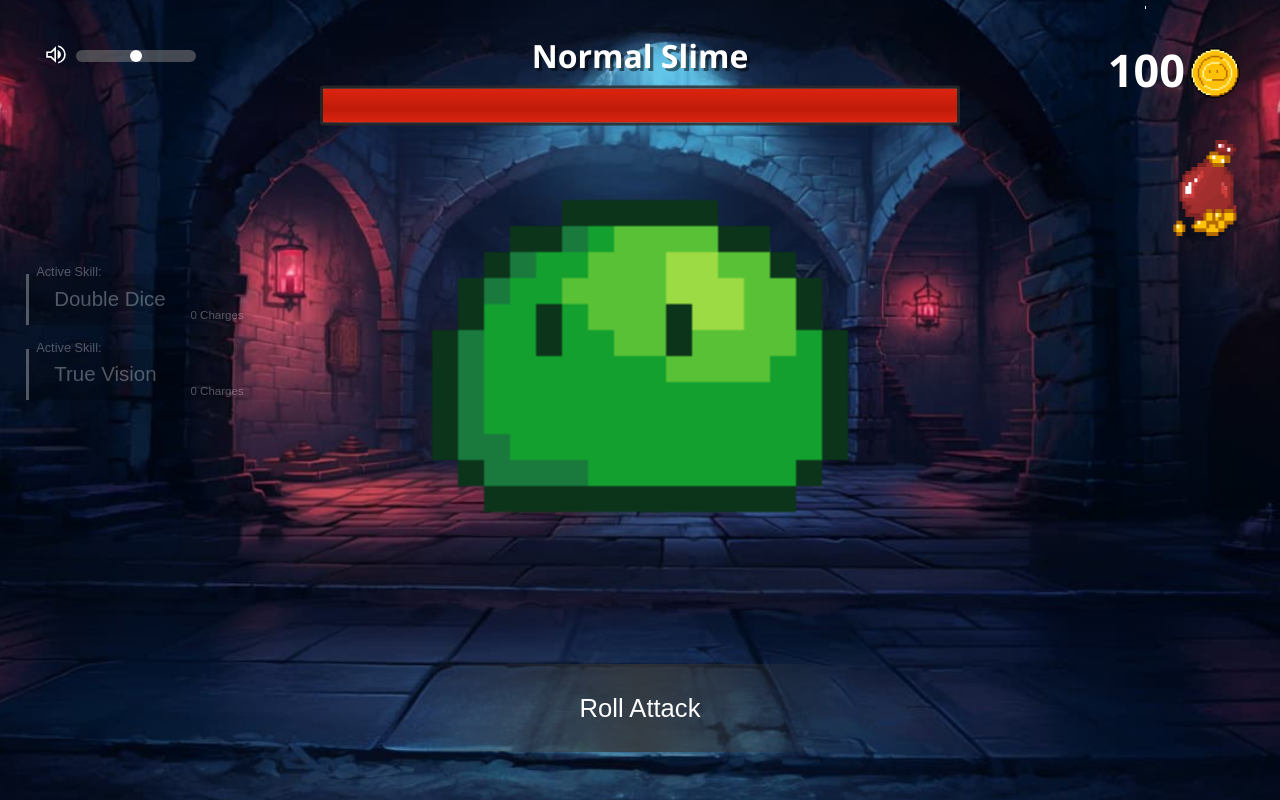
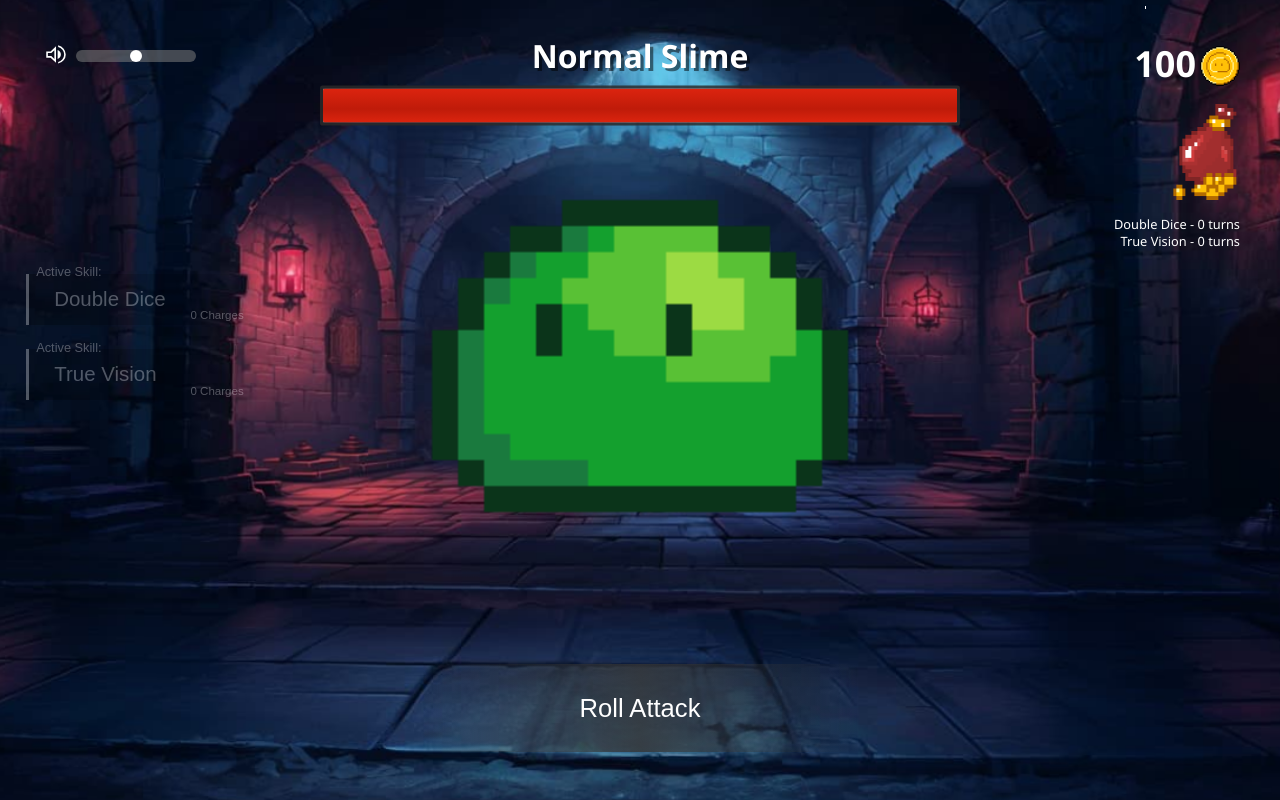
Before and after one commit to KaitoSugimura/ShuffleWeb, a React (Vite) app: page / in a window 1280 px wide. Both pictures are taken after a click on the button "Start Game". Built offline with nearby package versions, Linux system fonts and the light colour scheme.

Commit message:
Add UI of turns left of skill

```diff
--- a/src/Pages/Main/Main.jsx
+++ b/src/Pages/Main/Main.jsx
@@ -40,6 +40,8 @@ export default function Main() {
   };
   const doubleDiceTurnsRemaining = useRef(0);
   const trueVisionTurnsRemaining = useRef(0);
+
+  const [x, force] = useState(0);
 
   // Initial set
   useEffect(() => {
@@ -93,20 +95,20 @@ export default function Main() {
 
   const setDieAmount = useCallback(
     (amount) => {
+      doubleDiceTurnsRemaining.current += 1;
+      if (currentNumberOfCards.current === amount) return;
       currentNumberOfCards.current = amount;
-      doubleDiceTurnsRemaining.current = 1;
       if (combatState[0] === 1) {
         setCards(getNewSplitShuffleArrays());
       }
+      force(Date.now());
     },
     [combatState]
   );
 
   const setTrueVision = () => {
-    trueVisionTurnsRemaining.current = 3;
-    if (combatState[0] === 1) {
-      setCards((prev) => [...prev]);
-    }
+    trueVisionTurnsRemaining.current += 3;
+    force(Date.now());
   };
 
   const handleOnRollAttackClick = (event) => {
@@ -140,10 +142,12 @@ export default function Main() {
       enemyRef.current.takeDamage(Math.ceil(sum * getDamageMultiplier()));
     }, 500);
 
-    doubleDiceTurnsRemaining.current--;
+    doubleDiceTurnsRemaining.current -=
+      doubleDiceTurnsRemaining.current > 0 ? 1 : 0;
     currentNumberOfCards.current =
       doubleDiceTurnsRemaining.current > 0 ? 20 : 10;
-    trueVisionTurnsRemaining.current--;
+    trueVisionTurnsRemaining.current -=
+      trueVisionTurnsRemaining.current > 0 ? 1 : 0;
   };
 
   return (
@@ -153,6 +157,10 @@ export default function Main() {
         setTrueVision,
         currentGold: currentGoldAmount,
         addGold: addGoldAmount,
+        skillTurnsRemaining: [
+          doubleDiceTurnsRemaining.current,
+          trueVisionTurnsRemaining.current,
+        ],
       }}
     >
       <div className={styles.mainRoot}>
--- a/src/Pages/Main/Shop&Skills/MainUI.jsx
+++ b/src/Pages/Main/Shop&Skills/MainUI.jsx
@@ -6,7 +6,8 @@ import { MainContext } from "../Main";
 import { SoundContext } from "../../../Context/SoundContext";
 
 export default function MainUI() {
-  const { currentGold, setDieAmount, setTrueVision } = useContext(MainContext);
+  const { currentGold, setDieAmount, setTrueVision, skillTurnsRemaining } =
+    useContext(MainContext);
   const { playSFX } = useContext(SoundContext);
 
   const [skill1Held, setSkill1Held] = useState(0);
@@ -20,8 +21,8 @@ export default function MainUI() {
 
   const skill2Active = () => {
     playSFX("Skill1");
+    setTrueVision();
     setSkill2Held((prev) => prev - 1);
-    setTrueVision();
   };
 
   const SkillsList = [
@@ -33,6 +34,7 @@ export default function MainUI() {
         setSkill1Held((prev) => prev + 1);
       },
       active: skill1Active,
+      turnsLeft: skillTurnsRemaining[0],
     },
     {
       name: "True Vision",
@@ -42,6 +44,7 @@ export default function MainUI() {
         setSkill2Held((prev) => prev + 1);
       },
       active: skill2Active,
+      turnsLeft: skillTurnsRemaining[1],
     },
   ];
 
@@ -53,6 +56,13 @@ export default function MainUI() {
           <img src="/Images/Gold.png" className={styles.GoldImage}></img>
         </div>
         <Shop SkillsList={SkillsList} />
+        <div className={styles.activePassives}>
+          {SkillsList.map((skill, index) => (
+            <p className={styles.SkillTurnsLeft} key={index}>
+              {skill.name} - {skill.turnsLeft} turns
+            </p>
+          ))}
+        </div>
       </div>
       <Skills SkillsList={SkillsList} />
     </div>
--- a/src/Pages/Main/Shop&Skills/MainUI.module.css
+++ b/src/Pages/Main/Shop&Skills/MainUI.module.css
@@ -19,26 +19,39 @@
   position: absolute;
   top: 5vh;
   right: 5vh;
+  text-align: end;
 }
 
 .GoldCont{
   display: flex;
   align-items: center;
-  justify-content: center;
-  gap: 0.5rem;
+  justify-content: end;
+  gap: 0.5vh;
 }
 
 .GoldImage {
-  width: 5rem;
-  height: 5rem;
-  margin-top: 0.5rem;
+  width: 5vh;
+  height: 5vh;
+  margin-top: 0.5vh;
   display: inline-block;
 }
 
 .GoldText {
-  font-size: 4.5rem;
+  font-size: 4.5vh;
   font-weight: 700;
   color: white;
   display: inline-block;
 
 }
+
+.activePassives{
+  display: flex;
+  flex-direction: column;
+  justify-content: center;
+  align-items: end;
+
+  margin-top: 2vh;
+
+  font-size: 1vw;
+  color: white;
+}
--- a/src/Pages/Main/Shop&Skills/Shop.module.css
+++ b/src/Pages/Main/Shop&Skills/Shop.module.css
@@ -3,7 +3,7 @@
   height: 12vh;
   display: block;
   border: none;
-  margin: 5vh 0 0 auto;
+  margin: 2vh 0 0 auto;
 
 
   pointer-events: all;
--- a/src/Pages/Main/Shop&Skills/Skills.module.css
+++ b/src/Pages/Main/Shop&Skills/Skills.module.css
@@ -44,6 +44,7 @@
   opacity: 0.3;
 }
 
+
 .charges{
   position: absolute;
   bottom: -5%;
```
